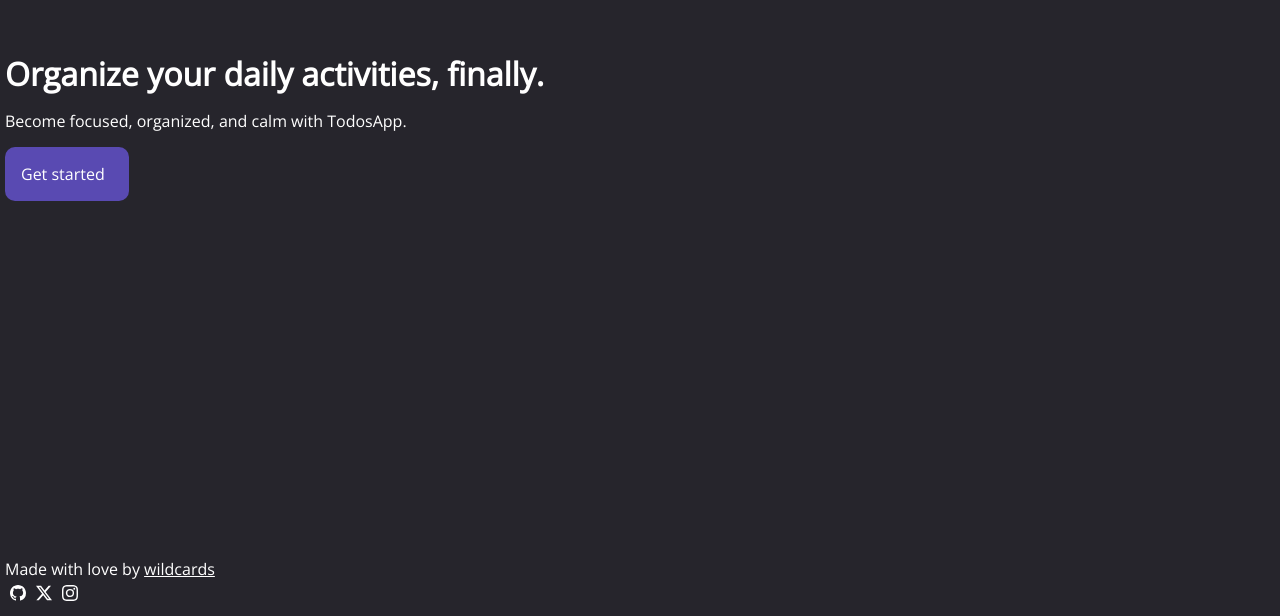
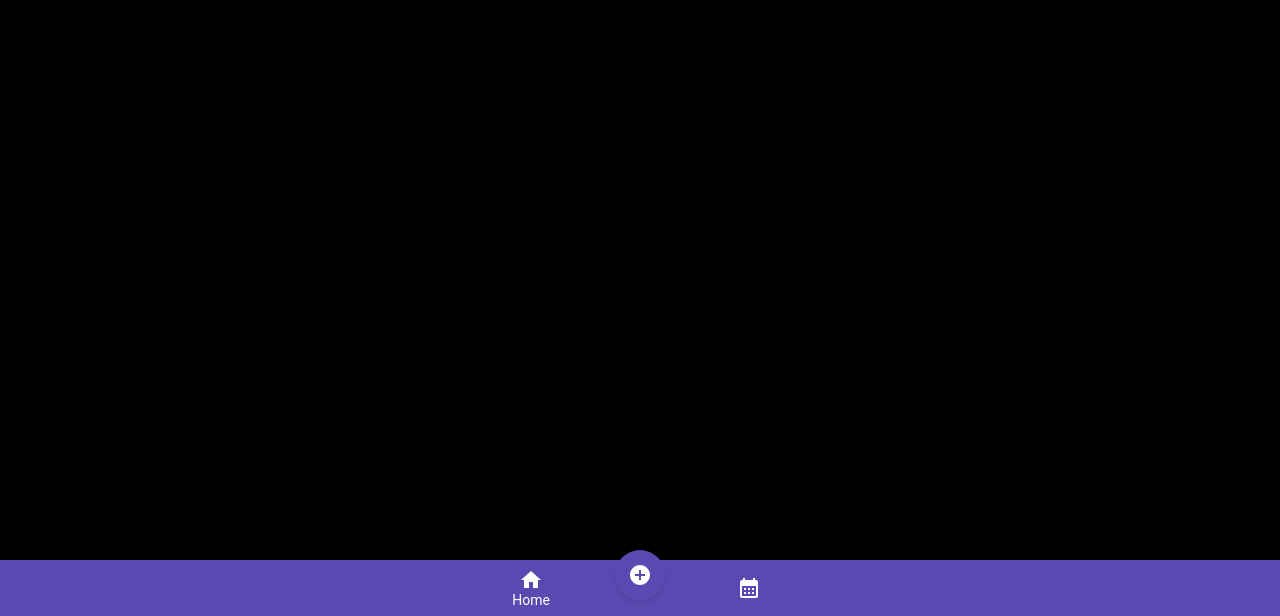
Before and after one commit to mitsuya-creator/todolist, a React (Vite) app: page / in a window 1280 px wide. Shown: the part 184-800 px from the top of the page. Built offline with nearby package versions, Linux system fonts and the light colour scheme.

Commit message:
Add: style home bottom navigation

```diff
--- a/src/components/home.jsx
+++ b/src/components/home.jsx
@@ -6,7 +6,7 @@ import HomeIcon from '@mui/icons-material/Home';
 import AddCircleIcon from '@mui/icons-material/AddCircle';
 import CloseIcon from '@mui/icons-material/Close';
 
-export default function LabelBottomNavigation() {
+export default function Home() {
     const [value, setValue] = React.useState('recents');
     const [isAdded, setIsAdded] = React.useState(false)
     const handleChange = (event, newValue) => {
@@ -17,18 +17,16 @@ export default function LabelBottomNavigation() {
     }
 
     return (
-        <>
-            <div className="w-full h-full bg-black-20"></div>
-            <div className="fixed-bottom w-full">
+        <div className="container_todosApp">
             <BottomNavigation value={value} onChange={handleChange}>
                 <BottomNavigationAction
                     label="Home"
                     value="recents"
                     icon={<HomeIcon />}
+                    disabled={isAdded}
                 />
-                    <div className="add-close-btn mt-15">
+                <div className="close_add">
                     <BottomNavigationAction
-                            label=""
                         value="add"
                         onClick={handleIsAdded}
                         icon={isAdded ? <CloseIcon /> : <AddCircleIcon />}
@@ -38,9 +36,9 @@ export default function LabelBottomNavigation() {
                     label="Calendar"
                     value="calendar"
                     icon={<CalendarMonthIcon />}
+                    disabled={isAdded}
                 />
             </BottomNavigation>
         </div>
-        </>
     );
 }
--- a/src/main.jsx
+++ b/src/main.jsx
@@ -6,5 +6,5 @@ import "./style/style.css";
 
 const root = createRoot(document.getElementById("root"));
 root.render(
-    <LandingPage />
+    <Home />
 )
--- a/src/style/style.css
+++ b/src/style/style.css
@@ -49,3 +49,29 @@ body {
 .container_lp>footer svg {
     margin: 5px;
 }
+
+.MuiBottomNavigation-root {
+    width: 100vw;
+    background-color: var(--bg-secondary) !important;
+    position: fixed;
+    bottom: 0;
+}
+
+.close_add {
+    width: 50px;
+    height: 50px;
+    background-color: var(--bg-secondary);
+    margin-top: -10px;
+    display: flex;
+    justify-content: center;
+    align-items: center;
+    border-radius: 50%;
+    box-shadow: rgba(0, 0, 0, 0.1) 0px 3px 5px;
+    overflow: hidden;
+}
+
+.container_todosApp {
+    background-color: #000;
+    width: 100vw;
+    height: 100vh;
+}
```
Also changed, not shown: src/components/noEvent.jsx (added). Lines whose indentation alone changed are shown as unchanged.
